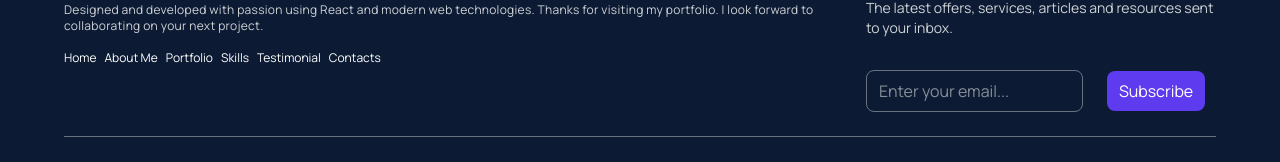
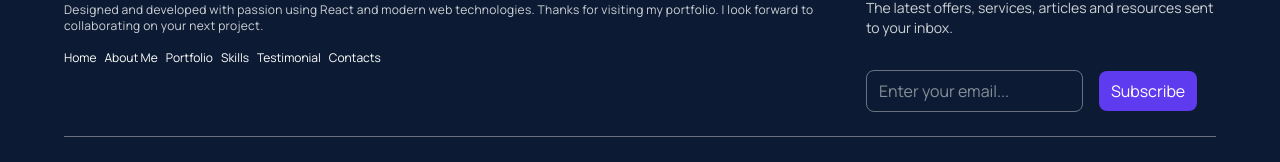
Before and after one commit to Ambush08/my-portfolio, a React (Vite) app in the folder portfolio/: page / in a window 1280 px wide. Shown: the part 5092-5254 px from the top of the page. Built offline with nearby package versions, Linux system fonts and the light colour scheme.

Commit message:
reduce gap on newsleeter button

```diff
--- a/portfolio/src/Components/Footer.jsx
+++ b/portfolio/src/Components/Footer.jsx
@@ -58,7 +58,7 @@
               inbox.
             </p>
           </div>
-          <div className="flex items-center gap-6">
+          <div className="flex items-center gap-4">
             <input
               className="border-1 border-gray-500 px-3 py-2 rounded-lg focus:outline-0"
               type="email"
```
